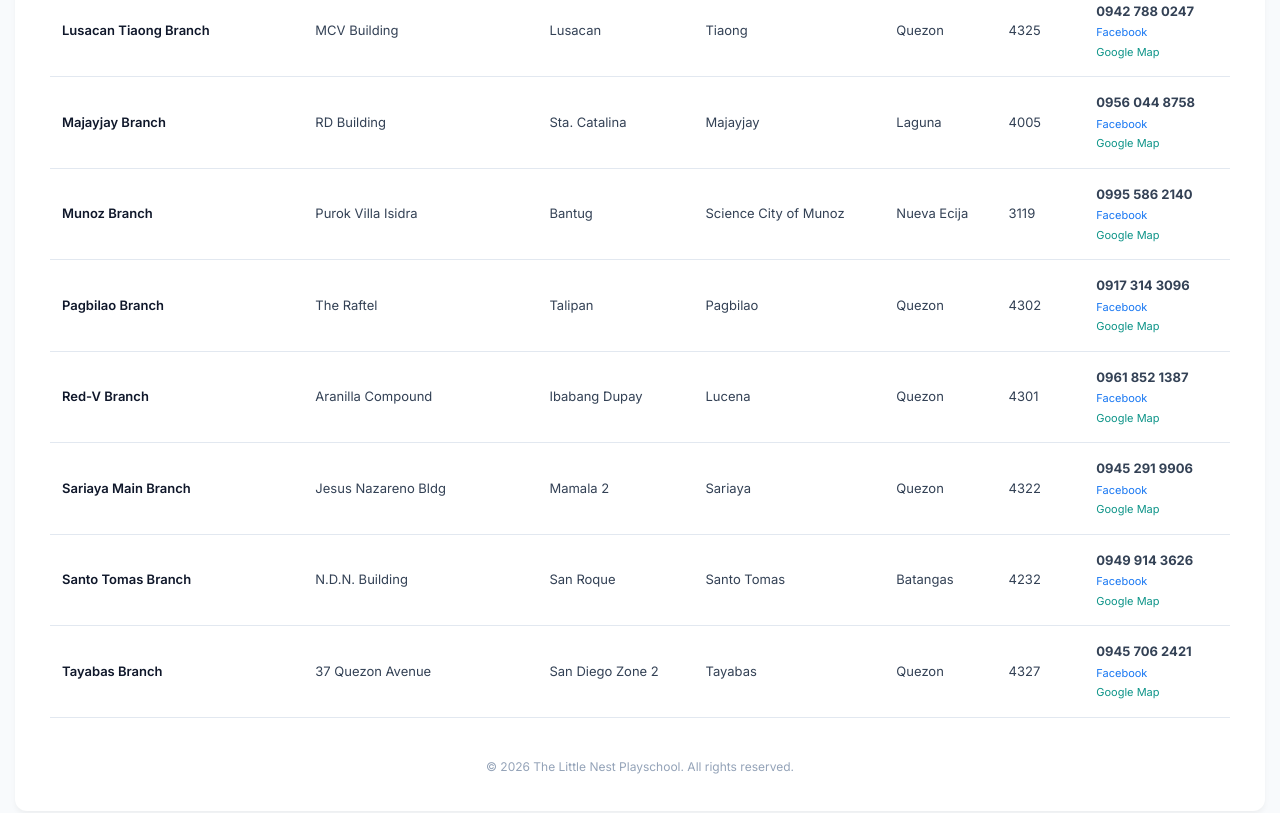
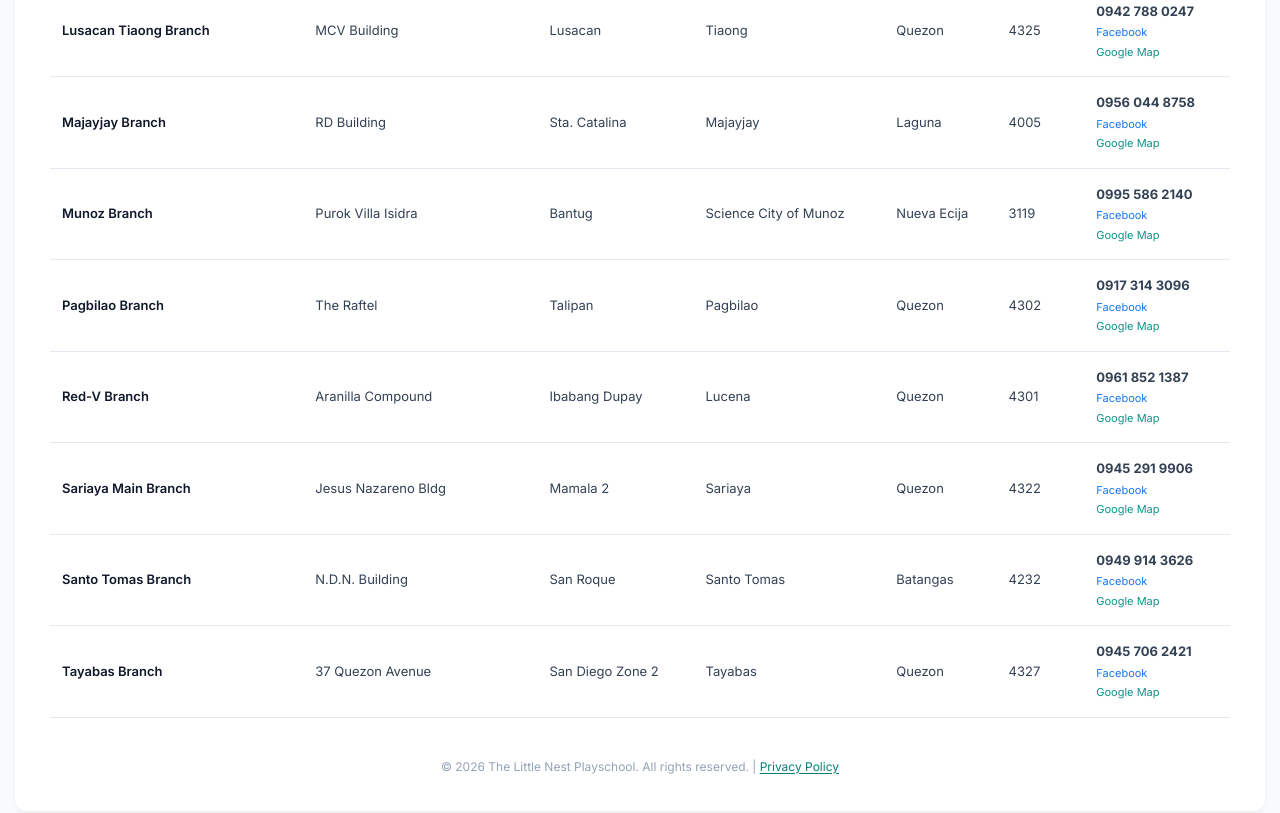
Before and after one commit to TheLittleNestPlayschool/thenestdirectory, a plain HTML site: page index.html in a window 1280 px wide. Shown: the part 1181-1994 px from the top of the page. Drawn offline with Linux system fonts and the light colour scheme.

Commit message:
Link Privacy Policy in public website footer

```diff
--- a/index.html
+++ b/index.html
@@ -303,7 +303,7 @@
             </tr>
         </tbody>
     </table>
-    <footer>&copy; 2026 The Little Nest Playschool. All rights reserved.</footer>
+    <footer>&copy; 2026 The Little Nest Playschool. All rights reserved. <span aria-hidden="true">|</span> <a href="/privacy.html" style="color:#087e79;text-decoration:underline;text-underline-offset:2px;">Privacy Policy</a></footer>
 </div>
 </body>
 </html>
```
